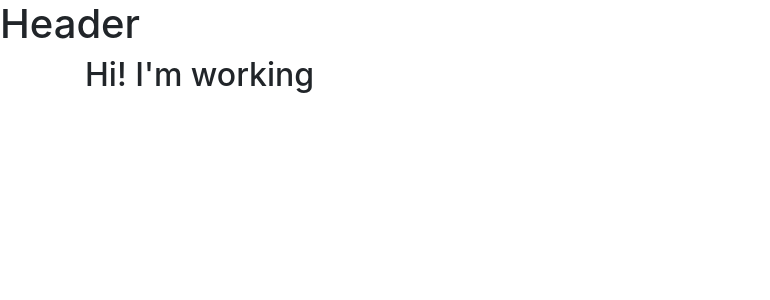
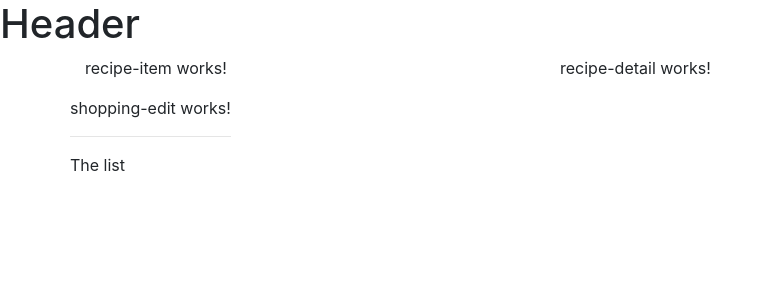
Before and after one commit to snelakanti/Shopping-list-Recipe-book, an Angular app in the folder my-app/: page / in a window 1280 px wide. Shown: the top 300 px of the page, without its empty margins (0-770 px from the left). Built offline with nearby package versions, Linux system fonts and the light colour scheme.

Commit message:
update html content for components

```diff
--- a/my-app/src/app/app.component.html
+++ b/my-app/src/app/app.component.html
@@ -2,7 +2,8 @@
 <div class="container">
   <div class="row">
     <div class="col-md-12">
-      <h2>Hi! I'm working</h2>
+      <app-recipes></app-recipes>
+      <app-shopping-list></app-shopping-list>
     </div>
   </div>
 </div>
--- a/my-app/src/app/recipes/recipe-list/recipe-list.component.html
+++ b/my-app/src/app/recipes/recipe-list/recipe-list.component.html
@@ -1,3 +1 @@
-<p>
-  recipe-list works!
-</p>
+<app-recipe-item></app-recipe-item>
--- a/my-app/src/app/recipes/recipes.component.html
+++ b/my-app/src/app/recipes/recipes.component.html
@@ -1,3 +1,8 @@
-<p>
-  recipes works!
-</p>
+<div class="row">
+<div class="col-md-5">
+<app-recipe-list></app-recipe-list>
+</div>
+<div class="col-md-7">
+  <app-recipe-detail></app-recipe-detail>
+</div>
+  </div>
--- a/my-app/src/app/shopping-list/shopping-list.component.html
+++ b/my-app/src/app/shopping-list/shopping-list.component.html
@@ -1,3 +1,7 @@
-<p>
-  shopping-list works!
-</p>
+<div class="row">
+<div class="col-xs-10">
+  <app-shopping-edit></app-shopping-edit>
+    <hr>
+    <p>The list</p>
+</div>
+</div>
```
